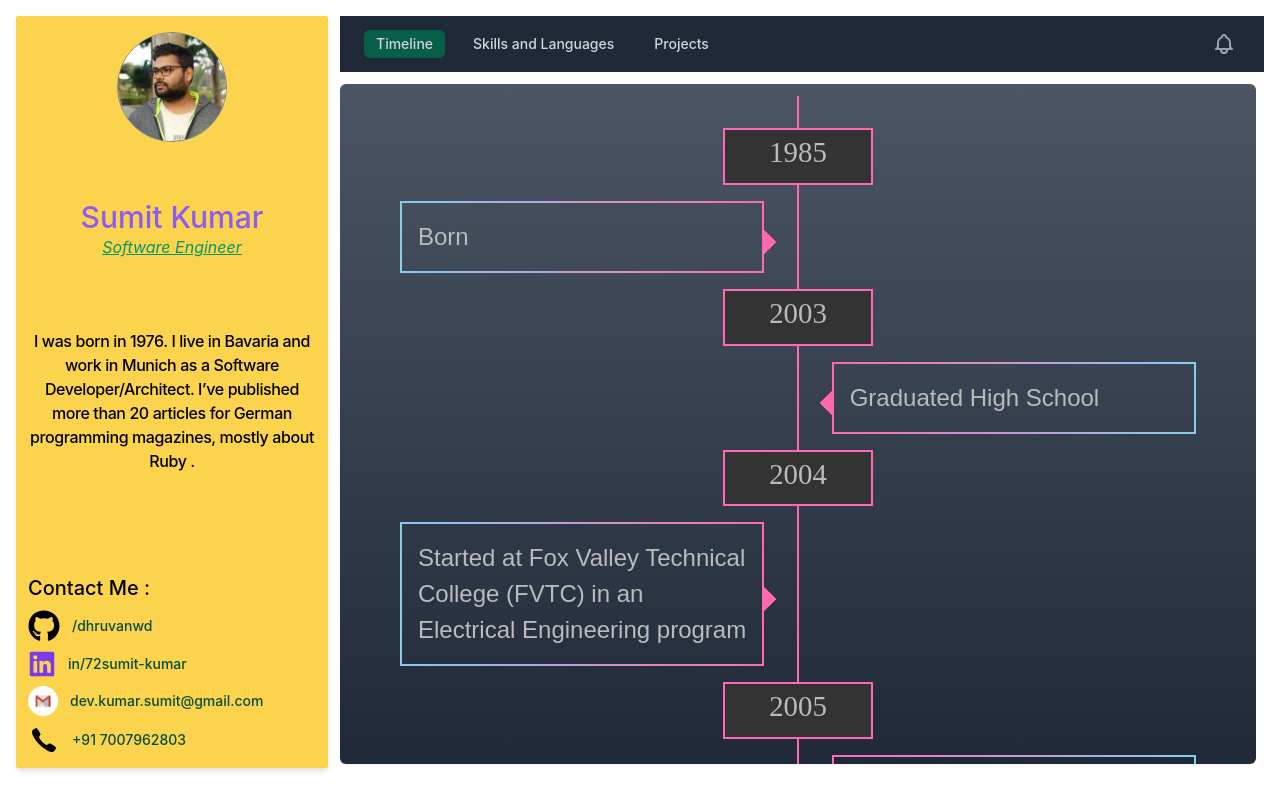
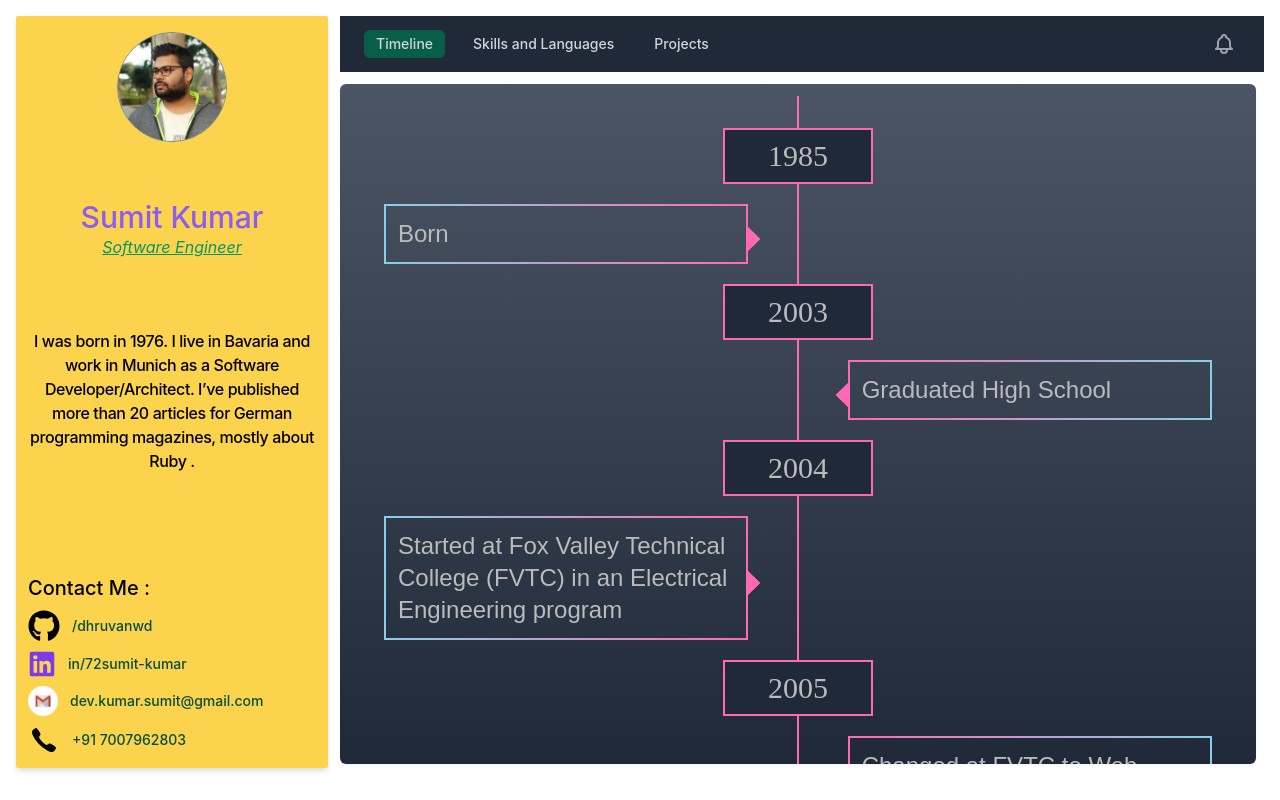
Before and after one commit to OrcaByte/portfolio, a React (Create React App) app: page / in a window 1280 px wide. Built offline with nearby package versions, Linux system fonts and the light colour scheme.

Commit message:
refactoring project structure

```diff
--- a/src/Homepage/SideBarInfo.tsx
+++ b/src/Homepage/SideBarInfo.tsx
@@ -1,6 +1,5 @@
 import React, { useContext } from 'react';
 import { GlobalContext } from '../globalContext';
-import ProfileImg from '../Images/sumit.jpeg';
 import ContactMe from './ContactMe';
 
 export default function SideBarInfo() {
@@ -9,7 +8,11 @@ export default function SideBarInfo() {
   return (
     <aside className="col-span-3 p-3 shadow-md rounded-sm pt-4 bg-yellow-300 flex h-full flex-col justify-between items-center">
       <div className="avatar-container relative">
-        <img className="transform hover:scale-110" src={ProfileImg} alt="avatar" />
+        <img
+          className="transform hover:scale-110"
+          src={profile.avatarUrl}
+          alt="avatar"
+        />
       </div>
 
       <div className="mt-1">
--- a/src/Homepage/WorkExperience.tsx
+++ b/src/Homepage/WorkExperience.tsx
@@ -7,23 +7,23 @@ export default function WorkExperience() {
 
   return (
     <div className="home-card scrollbar stepper-container ">
-      <div className="timeline p-4">
+      <div className="timeline relative p-4">
         {timeline.map((event: any) => (
           <>
             {event.year && (
-              <h2 className="timeline__item timeline__item--year">
+              <h2 className="timeline__item timeline__item--year py-2 bg-gray-800 text-3xl grid place-items-center">
                 {event.year}
               </h2>
             )}
 
             {(event.title || event.blurp) && (
-              <div className="timeline__item">
+              <div className="timeline__item p-3 my-5">
                 {event.title && (
-                  <h3 className="timeline__title">{event.title}</h3>
+                  <h3 className="timeline__title m-0 text-2xl">
+                    {event.title}
+                  </h3>
                 )}
-                {event.blurp && (
-                  <p className="timeline__blurb">{event.blurp}</p>
-                )}
+                {event.blurp && <p className="mt-2 text-base">{event.blurp}</p>}
               </div>
             )}
           </>
--- a/src/Homepage/stepper.scss
+++ b/src/Homepage/stepper.scss
@@ -3,8 +3,6 @@ $lineColor: hotpink;
 $fontColor: #bbb;
 $bgColor1: #222;
 $bgColor2: #444;
-$yearBgColor: #333;
-
 $breakpoint: 700px;
 
 .stepper-container {
@@ -12,15 +10,8 @@ $breakpoint: 700px;
   font-family: 'Playfair Display', serif;
 }
 
-h1 {
-  text-align: center;
-  font-family: 'Raleway', sans-serif;
-}
-
 .timeline {
-  position: relative;
   margin: 0 auto;
-
   &:before {
     content: '';
     position: absolute;
@@ -46,12 +37,10 @@ h1 {
 }
 
 .timeline__item {
-  padding: 1rem;
   border: 2px solid $lineColor;
   border-image: linear-gradient(to right, $color 0%, $lineColor 100%);
   border-image-slice: 1;
   position: relative;
-  margin: 1rem 3rem 1rem 1rem;
   clear: both;
 
   &:after,
@@ -71,11 +60,8 @@ h1 {
 
   @media screen and (min-width: $breakpoint) {
     width: 44%;
-    margin: 1rem;
-
     &:nth-of-type(2n) {
       float: right;
-      margin: 1rem;
       border-image: linear-gradient(to right, $lineColor 0%, $color 100%);
       border-image-slice: 1;
 
@@ -89,21 +75,13 @@ h1 {
 }
 
 .timeline__item--year {
-  text-align: center;
   max-width: 150px;
-  margin: 0 48px 0 auto;
-  font-size: 1.8rem;
-  background-color: $yearBgColor;
-  line-height: 1;
   border-image: none;
-  padding: 0.5rem 1rem 1rem;
-
   &:before {
     display: none;
   }
 
   @media screen and (min-width: $breakpoint) {
-    text-align: center;
     margin: 0 auto;
 
     &:nth-of-type(2n) {
@@ -119,13 +97,5 @@ h1 {
 }
 
 .timeline__title {
-  margin: 0;
   font-family: 'Raleway', sans-serif;
-  font-size: 1.5em;
 }
-
-.timeline__blurb {
-  line-height: 1.5;
-  font-size: 1rem;
-  margin: 0.5rem 0 0;
-}
--- a/src/globalContext.tsx
+++ b/src/globalContext.tsx
@@ -12,12 +12,14 @@ import {
   FaReact,
 } from 'react-icons/fa';
 import { SiDart, SiFlutter, SiTailwindcss, SiTypescript } from 'react-icons/si';
+import ProfileImg from './Images/sumit.jpeg';
 
 export const GlobalContext = React.createContext({});
 
 export const projectDetail = {
   profile: {
     name: 'Sumit Kumar',
+    avatarUrl: ProfileImg,
     jobTitle: 'Software Engineer',
     aboutMe:
       'I was born in 1976. I live in Bavaria and work in Munich as a Software Developer/Architect. I’ve published more than 20 articles for German programming magazines, mostly about Ruby .',
```
Also changed, not shown: src/Homepage/SkillsLanguages.tsx (+0 -13 lines), 1 other file (tests, documents, lock files or other folders).
